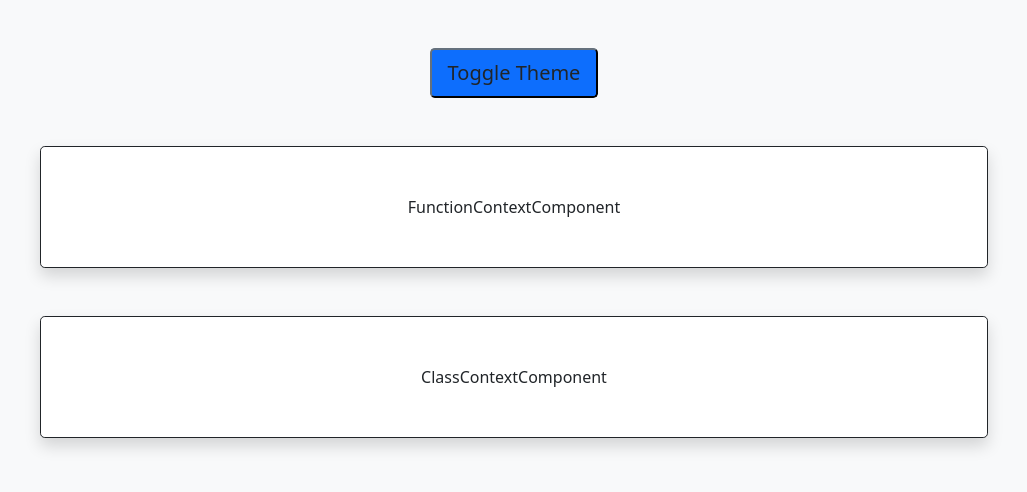
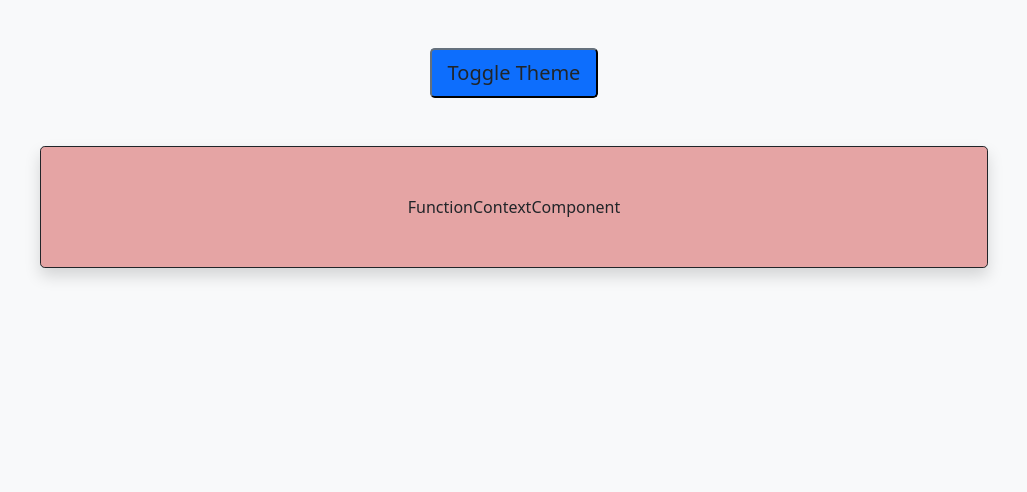
Before and after one commit to mones-cse/react-snippets, a React (Create React App) app: page / in a window 1280 px wide. Shown: the top 492 px of the page, without its empty margins (126-1153 px from the left). Built offline with nearby package versions, Linux system fonts and the light colour scheme.

Commit message:
different useContext Architecture where context and provider in one page and use a custome hook to access useContext(Context)

```diff
--- a/src/App.js
+++ b/src/App.js
@@ -1,23 +1,12 @@
-import "./App.scss";
 import FunctionContextComponent from "./FunctionContextComponent";
-import ClassContextComponent from "./ClassContextComponent";
-import ThemeContext from "./ThemeContext";
-import ThemeContextProvider from "./ThemeContextProvider";
+import { ThemeContextProvider,useTheme } from "./ThemeContextProvider";
+import React from "react";
+
 
 function App() {
     return (
         <ThemeContextProvider>
-            <div className="container bg-light text-center p-5 min-vh-100">
-                {/* Since provider declare here we can't use useContext hooks here so use context.consumer*/}
-                <ThemeContext.Consumer>
-                    {ctx=>(
-                        <button className={"btn-lg btn-primary btn-outline-dark"} onClick={ctx.toggleBackgroundColor}> Toggle Theme</button>
-                    )}
-                </ThemeContext.Consumer>
-
-                <FunctionContextComponent />
-                <ClassContextComponent />
-            </div>
+            <FunctionContextComponent />
         </ThemeContextProvider>
     );
 }
--- a/src/ClassContextComponent.js
+++ /dev/null
@@ -1,21 +0,0 @@
-import React, {Component} from 'react';
-import ThemeContext from "./ThemeContext";
-class ClassContextComponent extends Component {
-    render() {
-        return (
-            // we need to use context.consumer because class don't support useContext hooks
-            <ThemeContext.Consumer>
-                {ctx=>(
-
-                    <div className={"p-5 m-5 rounded-3 border border-dark shadow"} style={{backgroundColor:ctx.backgroundColor}}>
-                        {window.console.log(ctx.backgroundColor)}
-                        ClassContextComponent
-                    </div>
-                )}
-            </ThemeContext.Consumer>
-
-        );
-    }
-}
-
-export default ClassContextComponent;
--- a/src/FunctionContextComponent.js
+++ b/src/FunctionContextComponent.js
@@ -1,11 +1,24 @@
-import React, {useContext} from 'react';
-import ThemeContext from "./ThemeContext";
+import React from "react";
+import { useTheme } from "./ThemeContextProvider";
+
 const FunctionContextComponent = () => {
-    // since it is functional component no need to use context.consumer. just use useContext hooks
-    const ctx = useContext(ThemeContext);
+    // use custom hooks
+    const ctx = useTheme();
     return (
-        <div className={"p-5 m-5 rounded-3 border border-dark shadow "} style={{backgroundColor:ctx.backgroundColor}}>
-            FunctionContextComponent
+        <div>
+            <button
+                className={"btn-lg btn-primary btn-outline-dark"}
+                onClick={ctx.toggleBackgroundColor}
+            >
+                Toggle Theme
+            </button>
+
+            <div
+                className={"p-5 m-5 rounded-3 border border-dark shadow "}
+                style={{ backgroundColor: ctx.backgroundColor }}
+            >
+                FunctionContextComponent
+            </div>
         </div>
     );
 };
--- a/src/ThemeContext.js
+++ /dev/null
@@ -1,3 +0,0 @@
-const {createContext} = require("react");
-const ThemeContext = createContext();
-export default ThemeContext;
--- a/src/ThemeContextProvider.js
+++ b/src/ThemeContextProvider.js
@@ -1,17 +1,25 @@
-import React, {useState} from 'react';
-import ThemeContext from "./ThemeContext";
-const ThemeContextProvider = (props) => {
-    const [backgroundColor, setBackgroundColor] = useState("#fff");
-    const toggleBackgroundColor = ()=>{
-        setBackgroundColor(backgroundColor==="#fff"?"#7d7a7a":"#fff");
+import React, { createContext, useContext, useState } from "react";
+
+const ThemeContext = createContext();
+
+// create custom hook
+export function useTheme(){
+    return useContext(ThemeContext);
+};
+
+export function ThemeContextProvider(props) {
+    const [backgroundColor, setBackgroundColor] = useState("#e5a4a4");
+    const toggleBackgroundColor = () => {
+        setBackgroundColor(backgroundColor === "#e5a4a4" ? "#7d7a7a" : "#e5a4a4");
     };
     return (
         <ThemeContext.Provider
-            value={{toggleBackgroundColor,backgroundColor}}
+            // value pass the variables and functions
+            value={{ toggleBackgroundColor, backgroundColor }}
         >
-            {props.children}
+            <div className="container bg-light text-center p-5 min-vh-100">
+                {props.children}
+            </div>
         </ThemeContext.Provider>
     );
-};
-
-export default ThemeContextProvider;
+}
--- a/src/index.css
+++ /dev/null
@@ -1,13 +0,0 @@
-body {
-  margin: 0;
-  font-family: -apple-system, BlinkMacSystemFont, 'Segoe UI', 'Roboto', 'Oxygen',
-    'Ubuntu', 'Cantarell', 'Fira Sans', 'Droid Sans', 'Helvetica Neue',
-    sans-serif;
-  -webkit-font-smoothing: antialiased;
-  -moz-osx-font-smoothing: grayscale;
-}
-
-code {
-  font-family: source-code-pro, Menlo, Monaco, Consolas, 'Courier New',
-    monospace;
-}
--- a/src/index.js
+++ b/src/index.js
@@ -1,9 +1,7 @@
 import React from "react";
 import ReactDOM from "react-dom";
-import "./index.css";
 import "bootstrap/scss/bootstrap.scss";
 import App from "./App";
-import reportWebVitals from "./reportWebVitals";
 
 ReactDOM.render(
     <React.StrictMode>
@@ -15,4 +13,3 @@ ReactDOM.render(
 // If you want to start measuring performance in your app, pass a function
 // to log results (for example: reportWebVitals(console.log))
 // or send to an analytics endpoint. Learn more: https://bit.ly/CRA-vitals
-reportWebVitals();
--- a/src/reportWebVitals.js
+++ /dev/null
@@ -1,13 +0,0 @@
-const reportWebVitals = onPerfEntry => {
-  if (onPerfEntry && onPerfEntry instanceof Function) {
-    import('web-vitals').then(({ getCLS, getFID, getFCP, getLCP, getTTFB }) => {
-      getCLS(onPerfEntry);
-      getFID(onPerfEntry);
-      getFCP(onPerfEntry);
-      getLCP(onPerfEntry);
-      getTTFB(onPerfEntry);
-    });
-  }
-};
-
-export default reportWebVitals;
```
Also changed, not shown: src/setupTests.js (deleted, +0 -5 lines), src/App.scss (deleted), 1 other file (tests, documents, lock files or other folders).
